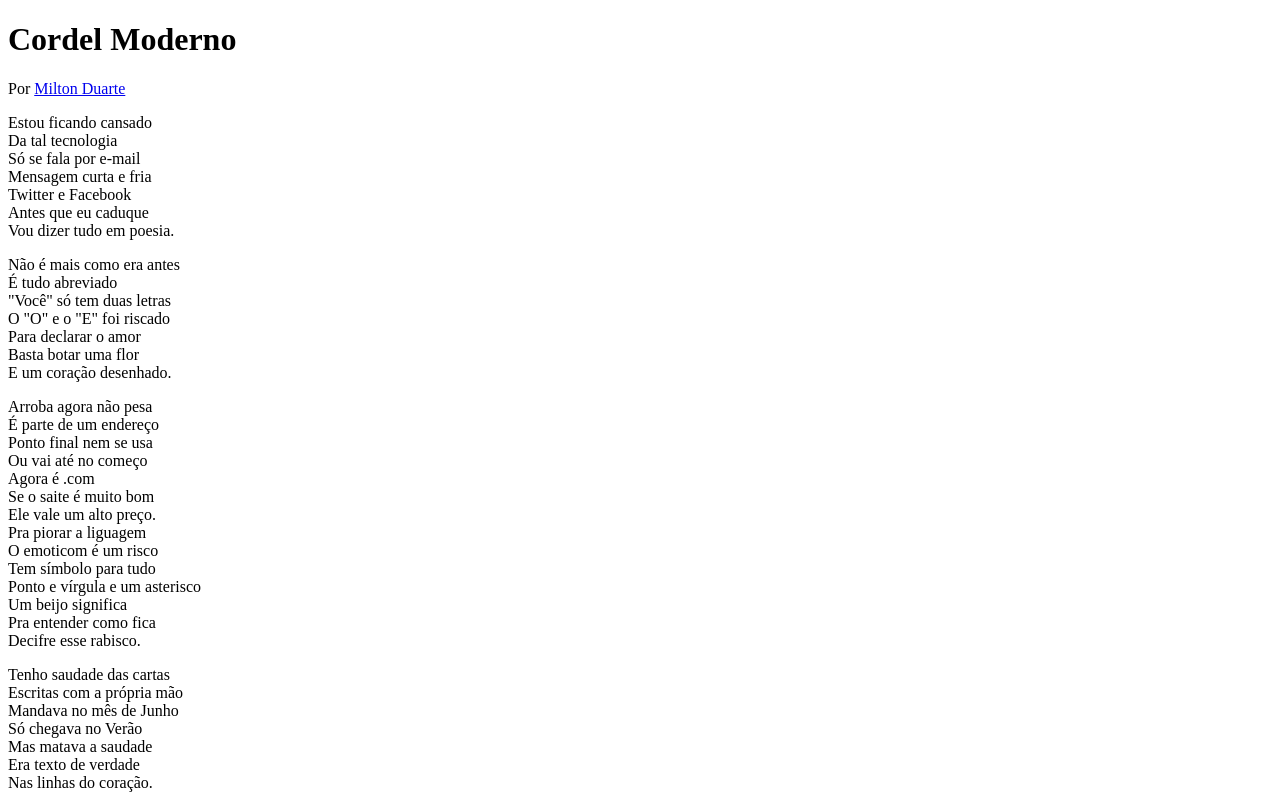
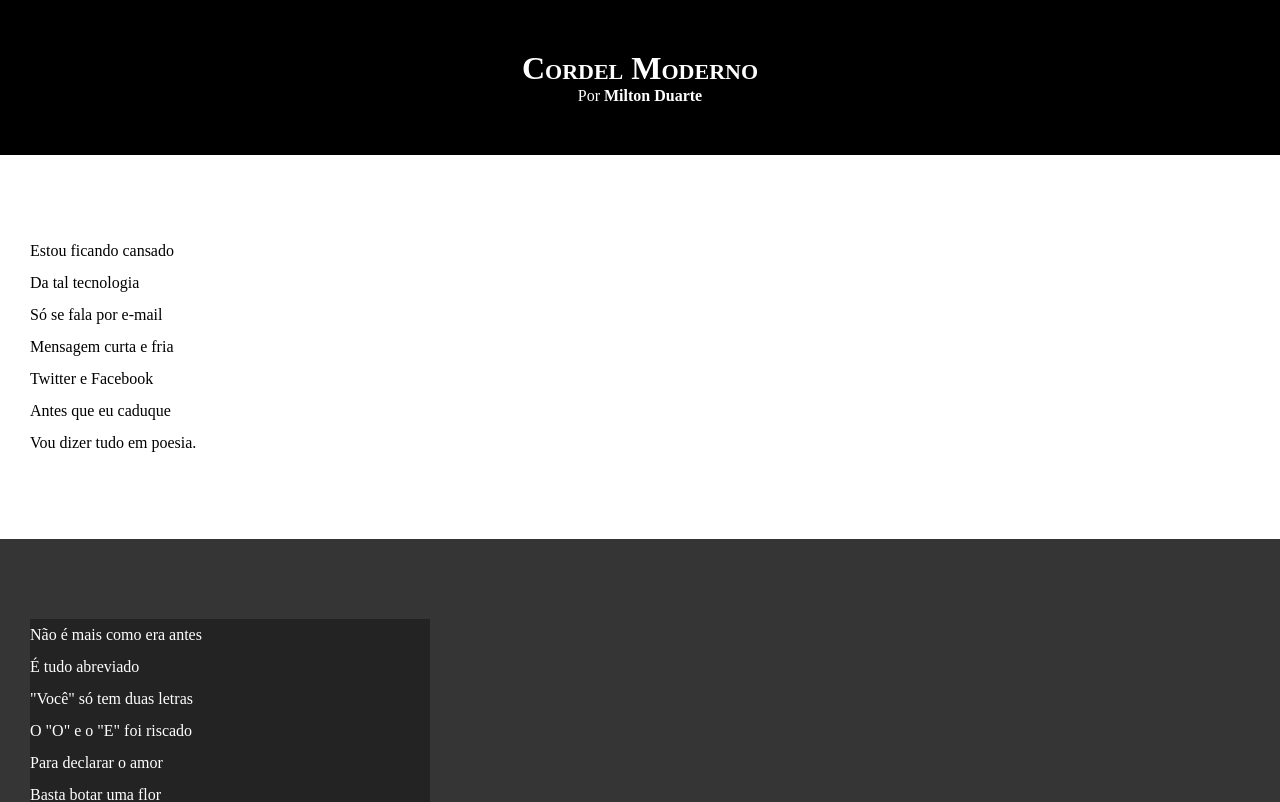
Before and after one commit to Lray227/Html-Css, a plain HTML site: page Desafios/Desafio012/index.html in a window 1280 px wide. Shown: the top 802 px of the page. Drawn offline with Linux system fonts and the light colour scheme.

Commit message:
att style

```diff
--- a/Desafios/Desafio012/estilo/style.css
+++ b/Desafios/Desafio012/estilo/style.css
@@ -1 +1,60 @@
 @charset "UTF-8";
+*{
+    margin: 0px;
+    padding: 0px;
+}
+
+html, body{
+    min-height: 100vh;
+    background-color: darkgray;
+}
+
+header{
+    text-align: center;
+    background-color: black;
+    color: white;
+}
+
+header > h1{
+    padding-top: 50px;
+    /*text-transform: uppercase;  uma opição para mudar a letra*/
+    font-variant: small-caps;
+}
+
+header > p {
+    padding-bottom: 50px;
+}
+
+a{
+    text-decoration: none;
+    color: white;
+    font-weight: bolder;
+}
+
+a:hover{
+    text-decoration: underline;
+}
+section{
+    padding-top: 10vh;
+    padding-bottom: 10vh;
+    line-height: 2em;
+    padding-left: 30px;
+}
+section.normal{
+    background-color: white;
+    color: black;
+}
+section.imagem{
+    background-color: rgb(53, 53, 53);
+    color: white;
+}
+section.imagem > p{
+    background-color: rgba(0, 0, 0, 0.336);
+    width: 400px;
+}
+footer{
+    background-color: black;
+    text-align: center;
+    color: white;
+    padding: 10px;
+}
--- a/Desafios/Desafio012/index.html
+++ b/Desafios/Desafio012/index.html
@@ -12,7 +12,7 @@
         <p>Por <a href="https://www.recantodasletras.com.br/poesias/3186743" target="_blank">Milton Duarte</a></p>
     </header>
 
-    <section>
+    <section class="normal">
         <p>
             Estou ficando cansado <br>
             Da tal tecnologia <br>
@@ -24,7 +24,7 @@
         </p>
     </section>
 
-    <section>
+    <section class="imagem">
         <p>
             Não é mais como era antes <br>
             É tudo abreviado <br>
@@ -36,7 +36,7 @@
         </p>
     </section>
 
-    <section>
+    <section class="normal">
         <p>
             Arroba agora não pesa <br>
             É parte de um endereço <br>
@@ -55,7 +55,7 @@
         </p>
     </section>
 
-    <section>
+    <section class="imagem">
         <p>
             Tenho saudade das cartas <br>
             Escritas com a própria mão <br>
@@ -67,7 +67,7 @@
         </p>
     </section>
 
-    <section>
+    <section class="normal">
         <p>
             Agora, escrevo e envio <br>
             Chegando na mesma hora <br>
```
